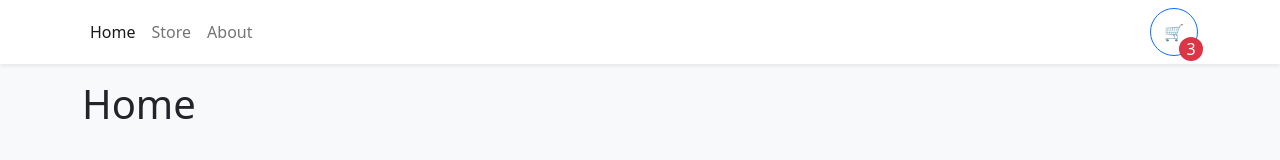
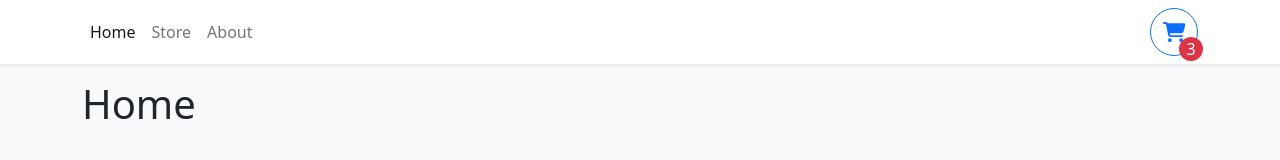
Before and after one commit to DoganiWho/TsReact-store, a React (Vite) app: page / in a window 1280 px wide. Shown: the top 160 px of the page. Built offline with nearby package versions, Linux system fonts and the light colour scheme.

Commit message:
implemented fontawesome svg icons

```diff
--- a/package.json
+++ b/package.json
@@ -21,6 +21,8 @@
     "vite": "^3.0.4"
   },
   "dependencies": {
+    "@fortawesome/free-solid-svg-icons": "^6.4.0",
+    "@fortawesome/react-fontawesome": "^0.2.0",
     "axios": "^1.4.0",
     "bootstrap": "^5.2.3",
     "react-bootstrap": "^2.7.4",
--- a/src/components/Navbar.tsx
+++ b/src/components/Navbar.tsx
@@ -1,6 +1,7 @@
 import { Container, Button, Nav, Navbar as NavbarBs} from "react-bootstrap";
 import { NavLink } from "react-router-dom";
-
+import { FontAwesomeIcon } from "@fortawesome/react-fontawesome";
+import { faCartShopping } from '@fortawesome/free-solid-svg-icons'
 
 export function Navbar() {
   return (
@@ -15,7 +16,8 @@
           style={{width: "3rem", height: "3rem", position: "relative"}}
           variant="outline-primary"
           className="rounded-circle"
-        >🛒
+        >
+          <FontAwesomeIcon icon={faCartShopping} className="fa-lg"/>
           <div className="rounded-circle bg-danger d-flex justify-content-center align-items-center" style={{color: "white", width: "1.5rem", height: "1.5rem", position: "absolute", bottom: 0, right: 0, transform: "translate(25%, 25%)"}}>3</div>
         </Button>
       </Container>
```
Also changed, not shown: 1 other file (tests, documents, lock files or other folders).
